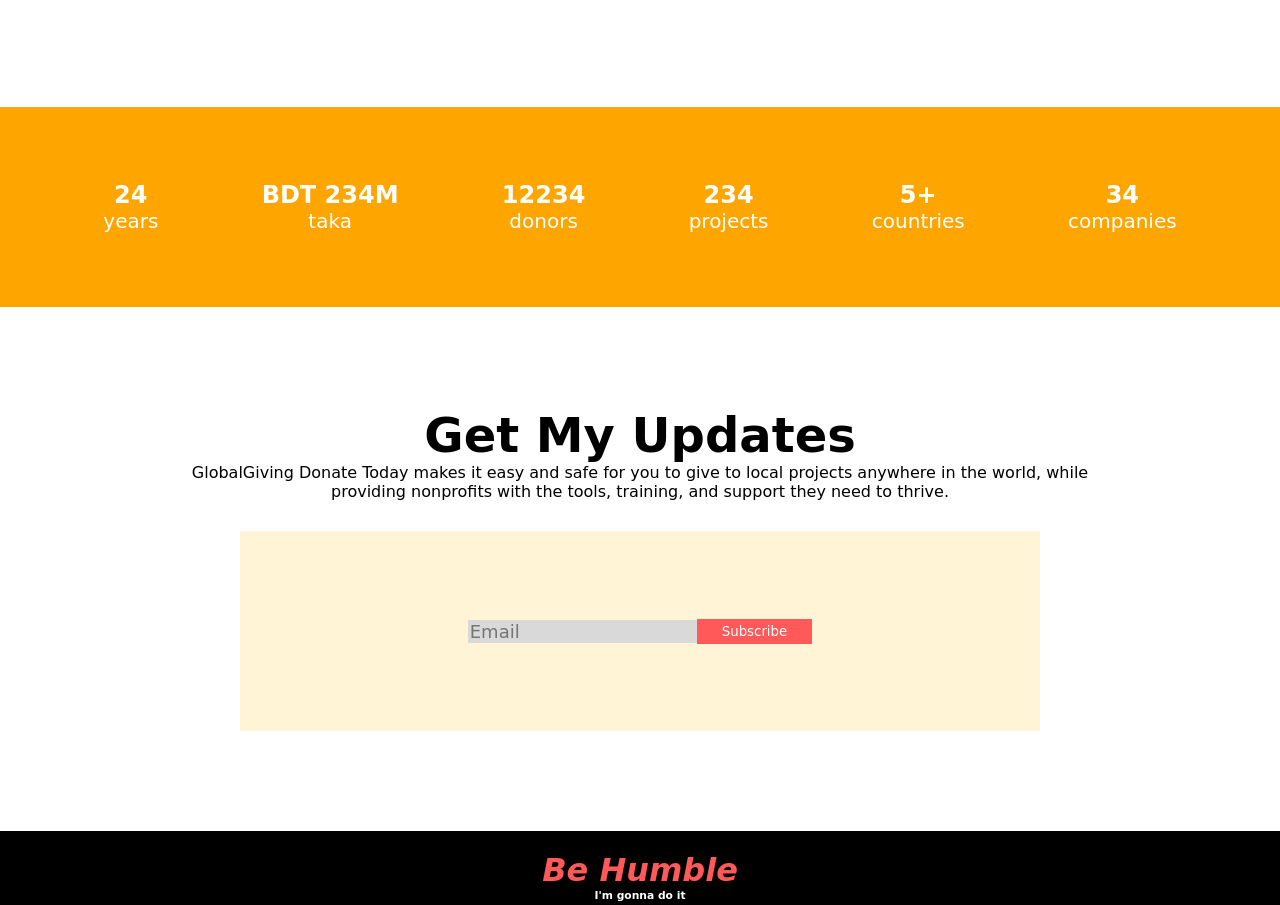
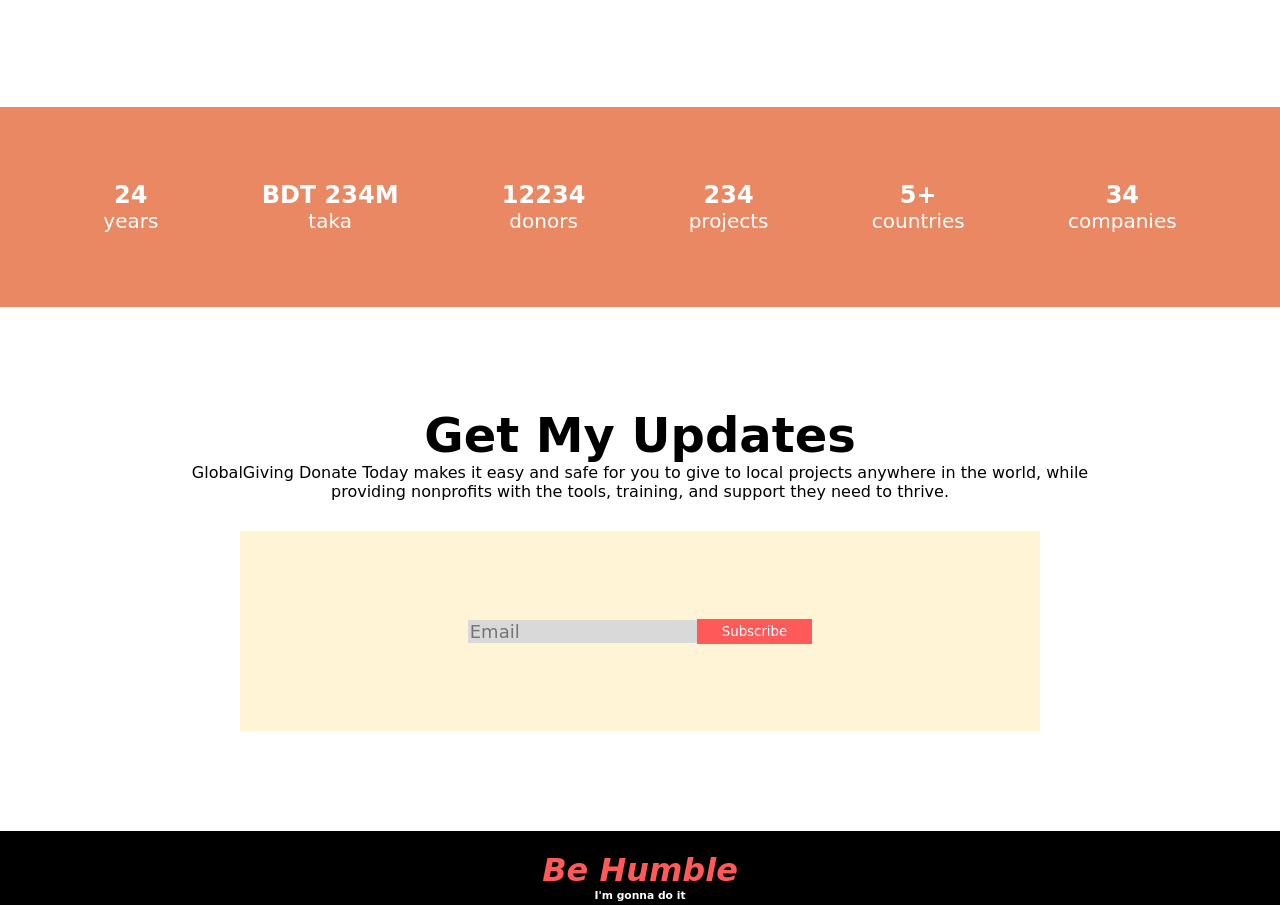
Before and after one commit to rftzmn/donate-today, a plain HTML site: page index.html in a window 1280 px wide. Shown: the part 1584-2489 px from the top of the page. Drawn offline with Linux system fonts and the light colour scheme; a web font is replaced by a local one.

Commit message:
little update

```diff
--- a/style.css
+++ b/style.css
@@ -105,7 +105,7 @@
     background-color: #FFF4D6;
 }
 .overview{
-    background-color: orange;
+    background-color: rgb(233, 136, 98);
     color: white;
     height: 200px;
     display: flex;
```
